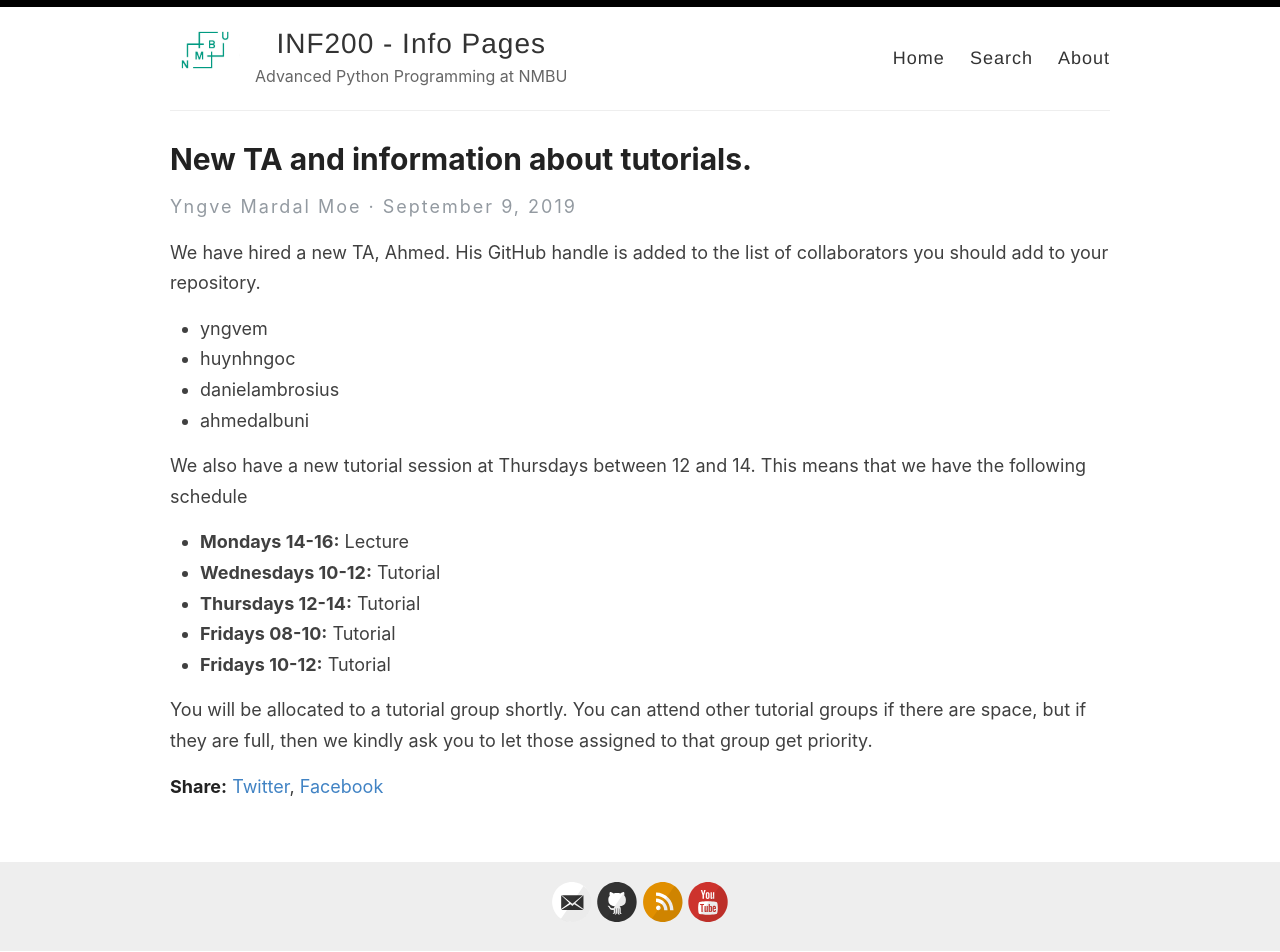
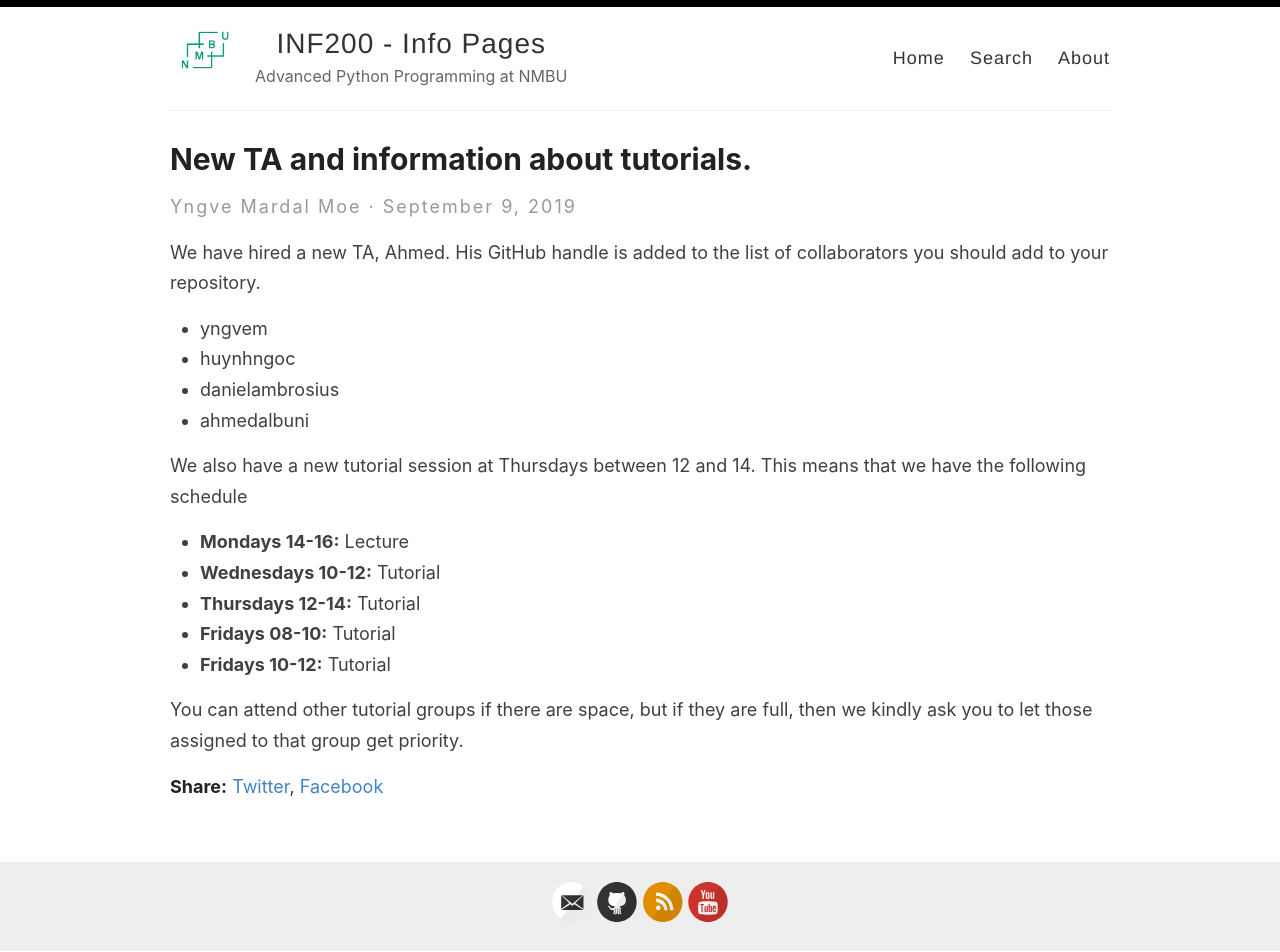
Before and after one commit to yngvem/INF200-2019, a Jekyll site: the page built from docs/_posts/2019-09-09-new-ta-and-tutorials.md, in a window 1280 px wide. Built offline with Jekyll 4.4.1, drawn with Linux system fonts in a browser that asks for light colours.

Commit message:
Update 2019-09-09-new-ta-and-tutorials.md

```diff
--- a/docs/_posts/2019-09-09-new-ta-and-tutorials.md
+++ b/docs/_posts/2019-09-09-new-ta-and-tutorials.md
@@ -18,5 +18,5 @@ We also have a new tutorial session at Thursdays between 12 and 14. This means t
  * **Fridays 08-10:** Tutorial
  * **Fridays 10-12:** Tutorial
 
-You will be allocated to a tutorial group shortly. You can attend other tutorial groups if there are space, but
+You can attend other tutorial groups if there are space, but
 if they are full, then we kindly ask you to let those assigned to that group get priority.
```
